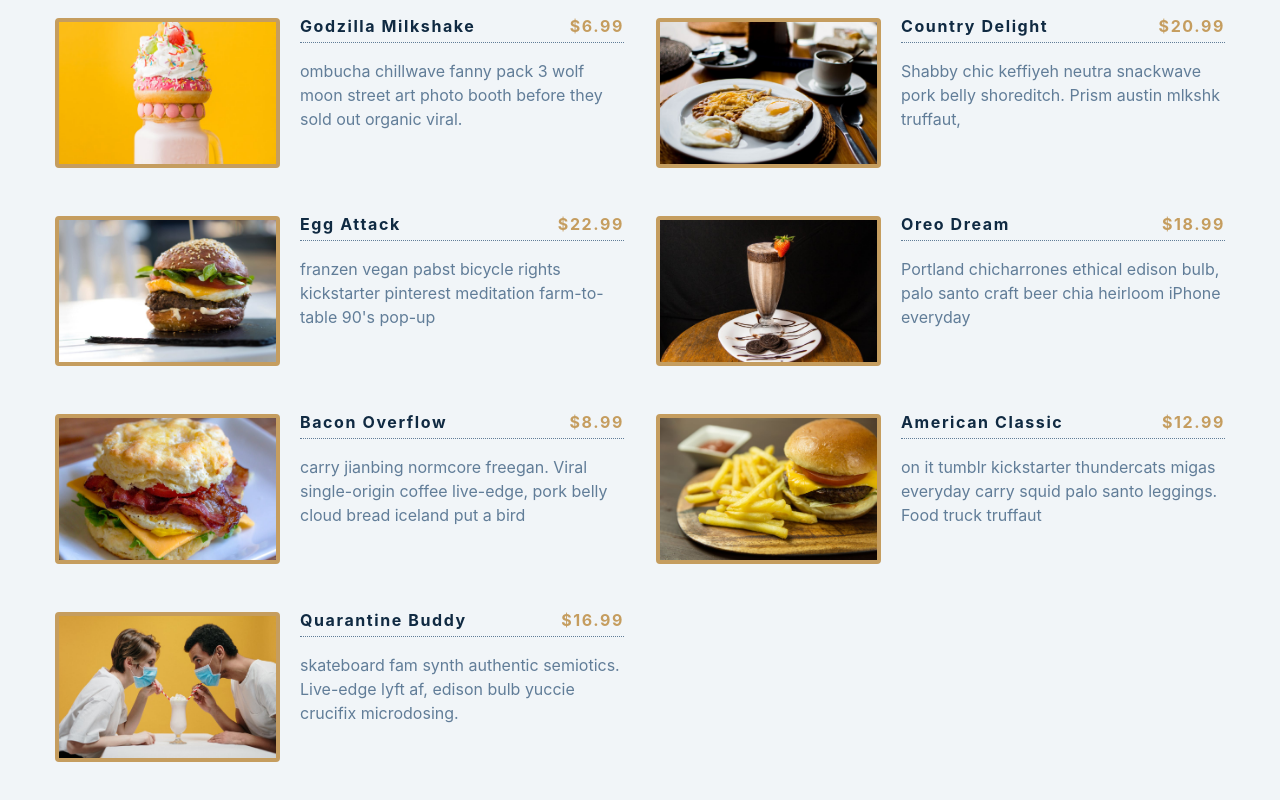
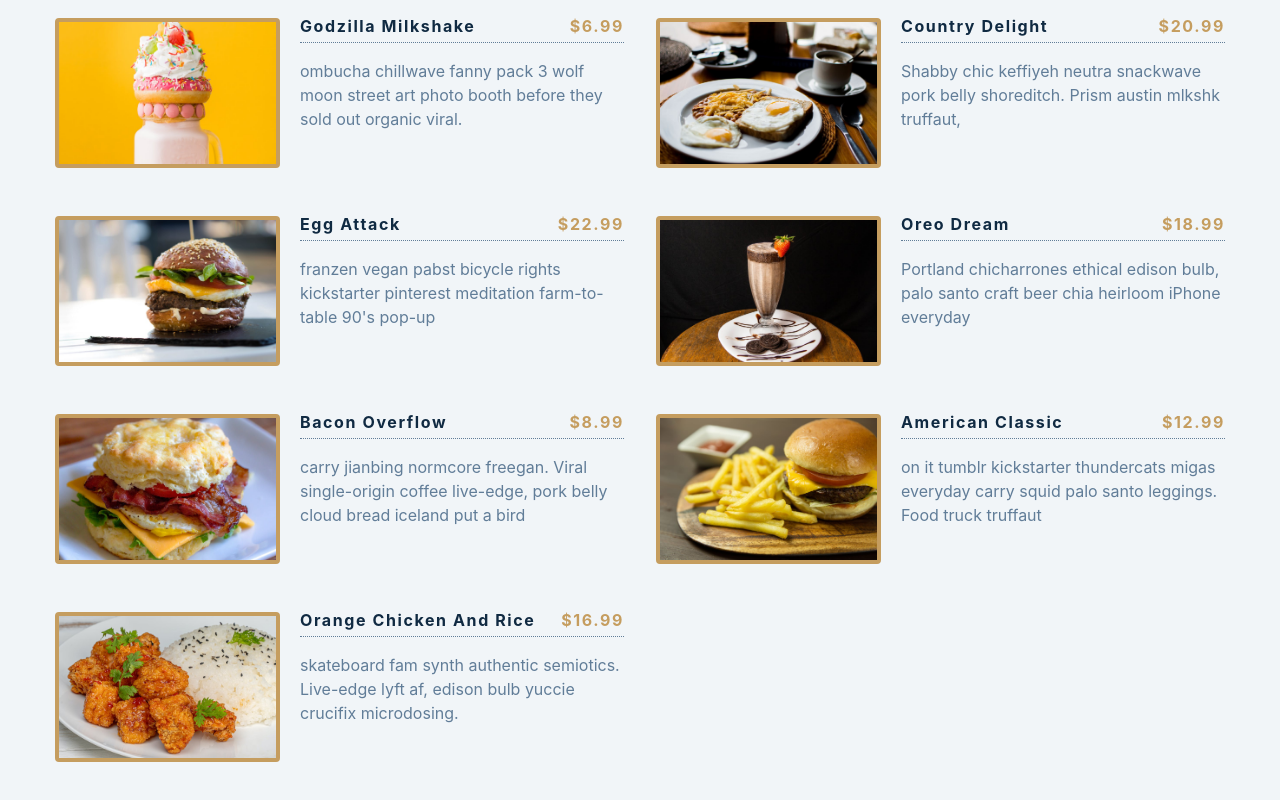
Before and after one commit to andrejarboe/menu, a React (Create React App) app: page / in a window 1280 px wide. Shown: the part 446-1246 px from the top of the page. Built offline with nearby package versions, Linux system fonts and the light colour scheme.

Commit message:
change photo and data

```diff
--- a/src/data.js
+++ b/src/data.js
@@ -65,8 +65,8 @@ const menu = [
 	},
 	{
 		id: 9,
-		title: 'quarantine buddy',
-		category: 'shakes',
+		title: 'Orange Chicken and Rice',
+		category: 'lunch',
 		price: 16.99,
 		img: './images/item-9.jpeg',
 		desc: `skateboard fam synth authentic semiotics. Live-edge lyft af, edison bulb yuccie crucifix microdosing.`,
```
Also changed, not shown: public/images/item-9.jpeg.
